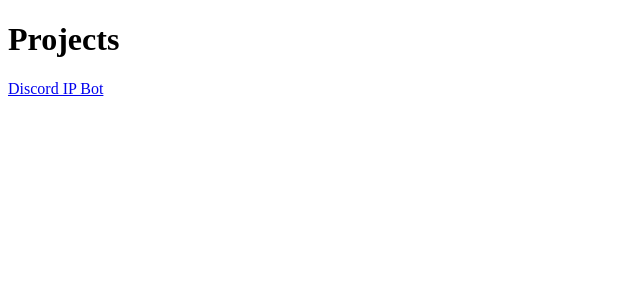
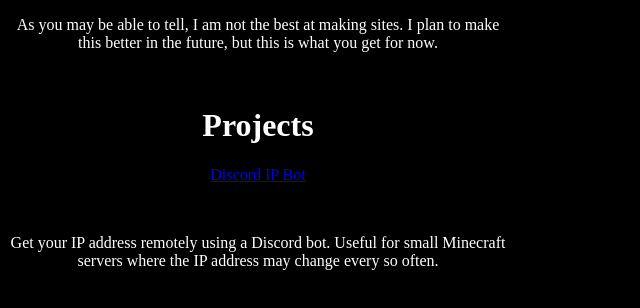
Before and after one commit to AlexIsOK/AlexIsOK.github.io, a plain HTML site: page index.html in a window 1280 px wide. Shown: the whole page, without its empty margins (0-640 px from the left). Drawn offline with Linux system fonts and the light colour scheme.

Commit message:
add discordipbot

```diff
--- a/index.html
+++ b/index.html
@@ -4,10 +4,25 @@
     <meta charset="UTF-8">
     <title>AlexIsOK</title>
 </head>
-<body>
-    <div id="container">
+
+<style>
+    #container {
+
+    }
+
+    p, h1 {
+        color: #FFFFFF;
+        width: 500px;
+    }
+</style>
+
+<body bgcolor="black">
+    <div id="container" style="text-align: center;">
+        <p>As you may be able to tell, I am not the best at making sites.  I plan to make this better in the future, but this is what you get for now.</p><br>
         <h1>Projects</h1>
         <p><a href="https://github.com/AlexIsOK/discordipbot">Discord IP Bot</a></p>
+        <br>
+        <p>Get your IP address remotely using a Discord bot.  Useful for small Minecraft servers where the IP address may change every so often.</p>
     </div>
 </body>
 </html>
```
